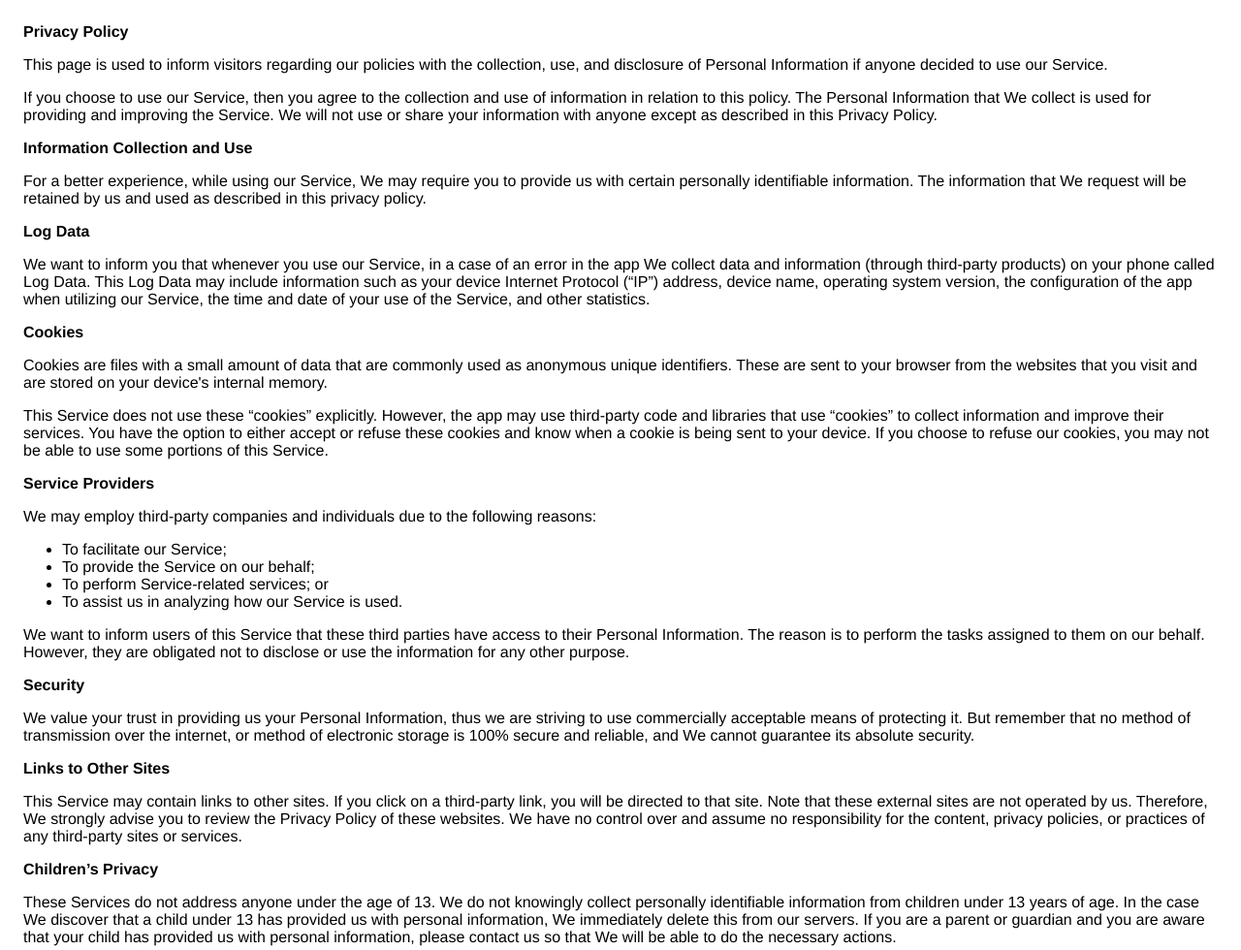
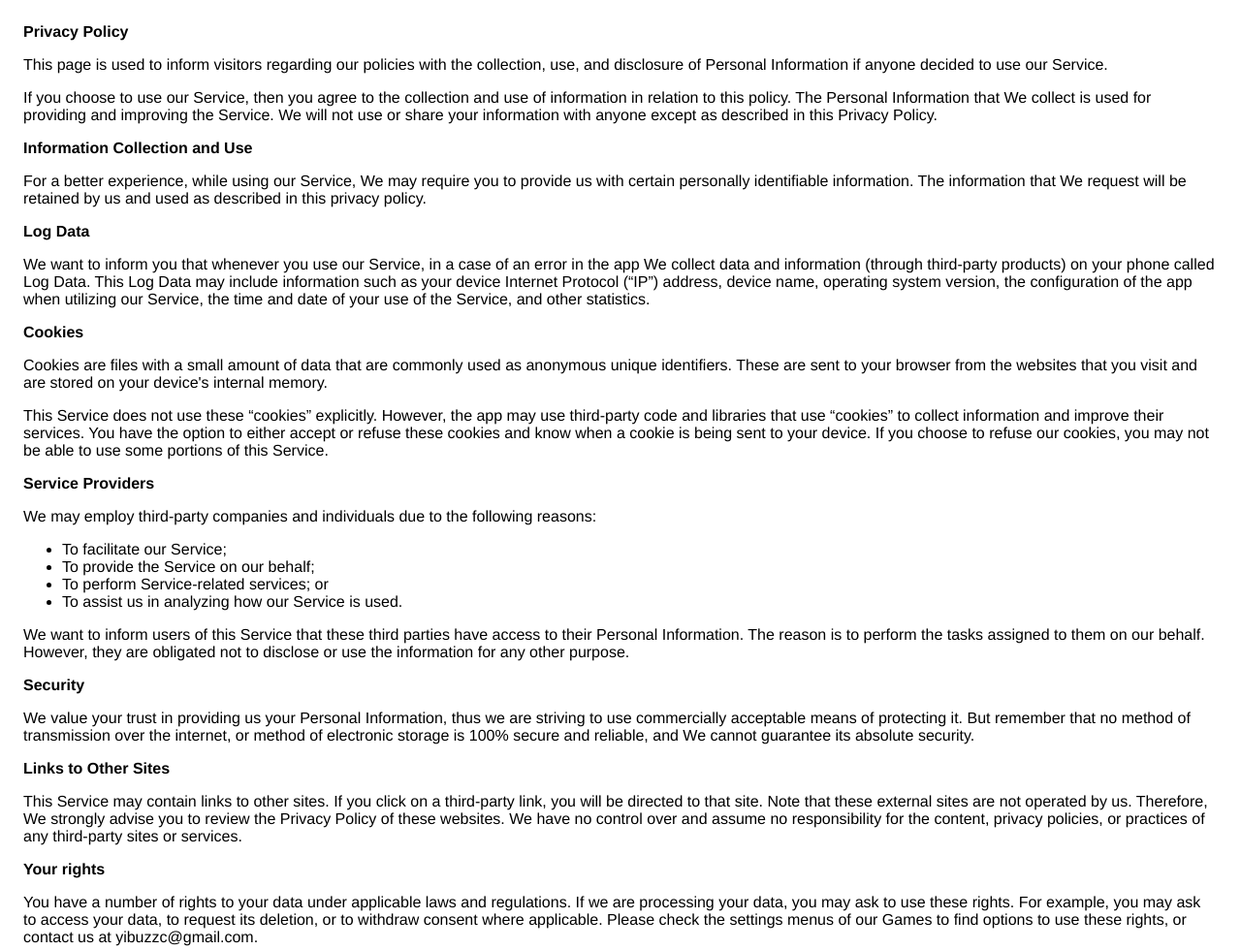
Before and after one commit to xixixixixixiii/xixixixixixiii.github.io, a plain HTML site: page index.html in a window 1280 px wide. Shown: the top 980 px of the page at 97% size. Drawn offline with Linux system fonts and the light colour scheme.

Commit message:
Update index.html

```diff
--- a/index.html
+++ b/index.html
@@ -76,16 +76,6 @@
                   no control over and assume no responsibility for the content,
                   privacy policies, or practices of any third-party sites or
                   services.
-                </p> <p><strong>Children’s Privacy</strong></p> <div><p>
-                    These Services do not address anyone under the age of 13.
-                    We do not knowingly collect personally
-                    identifiable information from children under 13 years of age. In the case
-                    We discover that a child under 13 has provided
-                    us with personal information, We immediately
-                    delete this from our servers. If you are a parent or guardian
-                    and you are aware that your child has provided us with
-                    personal information, please contact us so that
-                    We will be able to do the necessary actions.
                 </p> <p><strong>Your rights</strong></p> <div><p>
                     You have a number of rights to your data under applicable laws and regulations. If we are processing your data, you may ask to use these rights. For example, you may ask to access your data, to request its deletion, or to withdraw consent where applicable. Please check the settings menus of our Games to find options to use these rights, or contact us at yibuzzc@gmail.com.
                 </p> <p>
```
